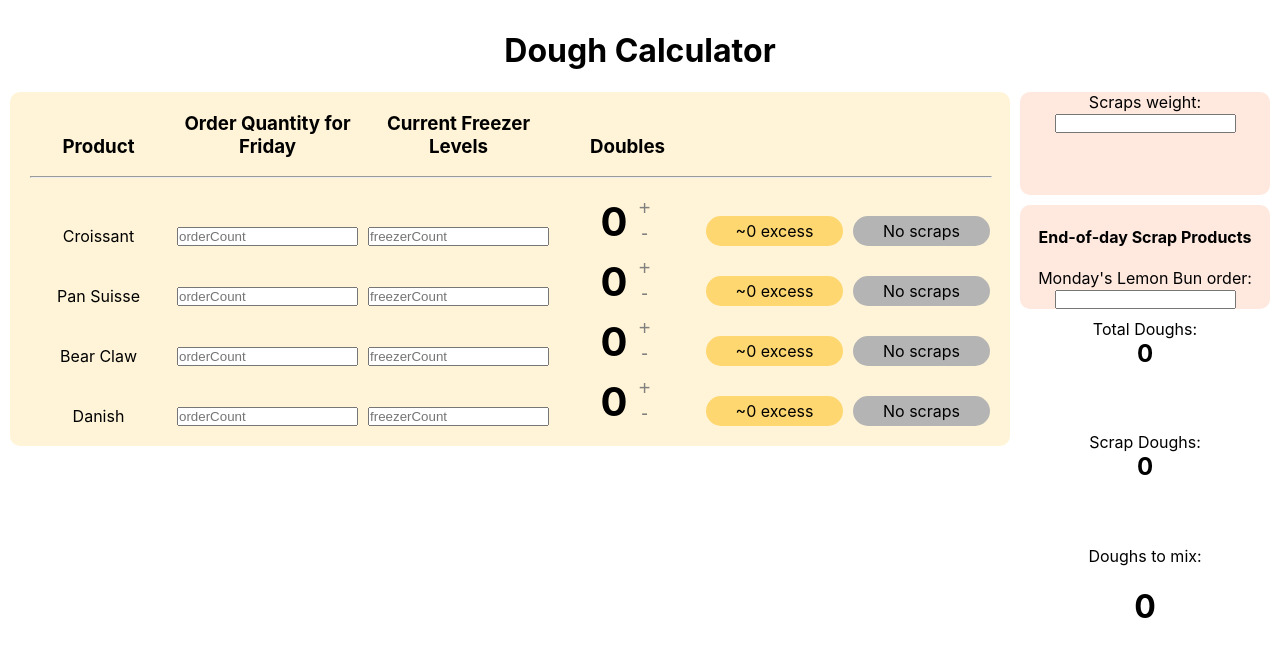
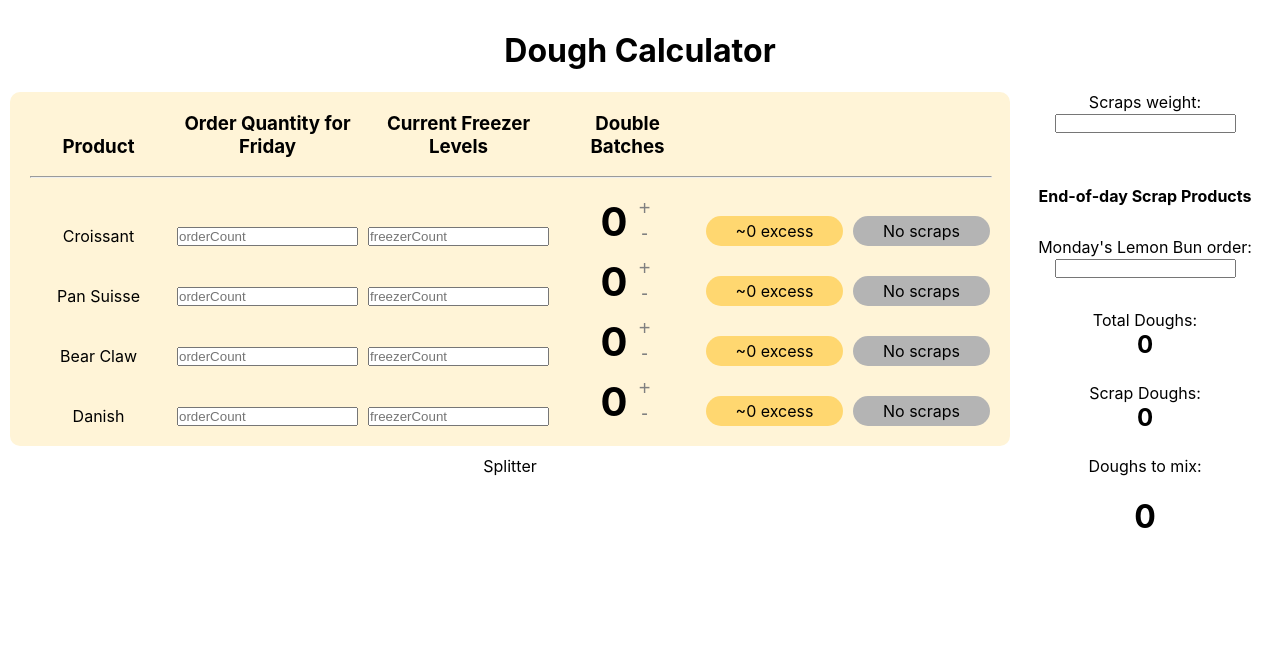
Before and after one commit to UhOhSpiders/Bakery-Batch-Optimizer, a React (Create React App) app: page / in a window 1280 px wide. Shown: the top 656 px of the page. Built offline with nearby package versions, Linux system fonts and the light colour scheme.

Commit message:
pairing progress & scraps bug fixed

```diff
--- a/src/App.js
+++ b/src/App.js
@@ -109,17 +109,18 @@ const loadProducts = () => {
 const updateProduct = (updatedValue, product, formField) => {
   if(products.includes(product)){
     const id = product.id
-    let updateProduct = products.findIndex((product => product.id == id));
+    let updateProduct = products.findIndex((product => product.id === id));
     products[updateProduct][formField] = updatedValue;
   }else if (eodScrapProducts.includes(product)){
     const id = product.id
-    let updateProduct = eodScrapProducts.findIndex((product => product.id == id));
+    let updateProduct = eodScrapProducts.findIndex((product => product.id === id));
     eodScrapProducts[updateProduct][formField] = updatedValue;
   }
   // assigns requiredDoubles for each product
   products.forEach((product) => product.requiredDoubles = Math.max(0,Math.ceil((product.orderCount-product.freezerCount)/product.yield)));
   calcScrapDoughs();
   totalDoughsToMix(products);
+  getSplits(products);
 }
 
 const calcScrapDoughs = () => {
@@ -140,8 +141,8 @@ const totalDoughsToMix = (products) => {
   products.forEach((product) => total += product.requiredDoubles)
   products.forEach((product) => total += product.extras)
   setDoughsToMix(Math.max(0,((total)-scrapDoughs)))
-  // TO DO: move this to calcScrapDoughs?
-  // assignScrapDoughs(products);
+
+
 }
 
 const assignScrapDoughs = (products) => {
@@ -157,6 +158,36 @@ const assignScrapDoughs = (products) => {
 })
 }
 
+const getSplits = (products) => {
+let excessFraction = 0;
+let splits = []
+// assigns excess fraction
+  products.forEach((product) => {
+    excessFraction = product.requiredDoubles - ((product.orderCount - product.freezerCount)/product.yield)
+  product.excessFraction = excessFraction
+  // console.log(product.name + " excessFraction: " + product.excessFraction)
+  }
+  )
+// looks for pairs
+  products.forEach((product) => {
+    if(product.excessFraction > 0.5){
+
+            products.forEach((pairProduct) => {
+              if(pairProduct.excessFraction > 0.5 && pairProduct != product && !product.paired){
+                console.log(product.name + pairProduct.name)
+                pairProduct.paired = true
+                splits.push({name: product.name + " " + pairProduct.name})
+              }
+            })
+
+
+    }
+  })
+console.log(splits)
+
+
+}
+
   return (
     <div className="App">
     <h1>Dough Calculator</h1>
--- a/src/components/LaminatedList.js
+++ b/src/components/LaminatedList.js
@@ -18,7 +18,7 @@ return (
     <h3>Product</h3>
     <h3>Order Quantity for {twoDaysFromNow} </h3>
     <h3>Current Freezer Levels</h3>
-    <h3>Doubles</h3>
+    <h3>Double Batches</h3>
     <></>
     <></>
     <hr></hr>
--- /dev/null
+++ b/src/components/Splitter.js
@@ -0,0 +1,9 @@
+import React from 'react'
+
+const Splitter = () => {
+  return (
+    <div className='splitter'>Splitter</div>
+  )
+}
+
+export default Splitter
--- a/src/containers/Calculator.css
+++ b/src/containers/Calculator.css
@@ -5,21 +5,12 @@
     grid-gap: 10px;
 }
 
-.scraps-input-box{
-    /* grid-column-start: 2; */
-    background-color: #FFE8DE;;
-    /* padding: 10px; */
-    border-radius: 10px;
-}
-
-.eod-scraps-box{
-    /* grid-column-start: 2; */
-    background-color: #FFE8DE;;
-    /* padding: 10px; */
-    border-radius: 10px;
-}
-
 .laminated-box{
     grid-row-start: 1;
     grid-row-end: 6;
 }
+
+.splitter{
+    grid-row-start:6;
+    grid-column-start: 0;
+}
--- a/src/containers/Calculator.js
+++ b/src/containers/Calculator.js
@@ -3,6 +3,7 @@ import LaminatedList from '../components/LaminatedList'
 import ScrapsInput from '../components/ScrapsInput';
 import EodScrapList from '../components/EodScrapList';
 import './Calculator.css'
+import Splitter from '../components/Splitter';
 
 const Calculator = ({products, updateProduct, setScraps, eodScrapProducts, scrapDoughs, doughsToMix}) => {
 
@@ -13,10 +14,11 @@ let totalDoughs = doughsToMix + scrapDoughs;
     <>
     <div className='calc-grid-container'>
     <div className='laminated-box'><LaminatedList products={products} updateProduct={updateProduct}/></div>
-    <div className='scraps-input-box'><ScrapsInput  setScraps={setScraps}/></div>
-    <div className='eod-scraps-box'><EodScrapList  eodScrapProducts={eodScrapProducts} updateProduct={updateProduct}/></div>
+    <ScrapsInput  setScraps={setScraps}/>
+    <EodScrapList  eodScrapProducts={eodScrapProducts} updateProduct={updateProduct}/>
     <div><p>Total Doughs:</p> <h2>{totalDoughs}</h2></div>
     <div><p>Scrap Doughs:</p> <h2>{scrapDoughs}</h2></div>
+    <Splitter/>
     <span><p>Doughs to mix:</p><h1>{doughsToMix}</h1></span>
     </div>
     </>
```
